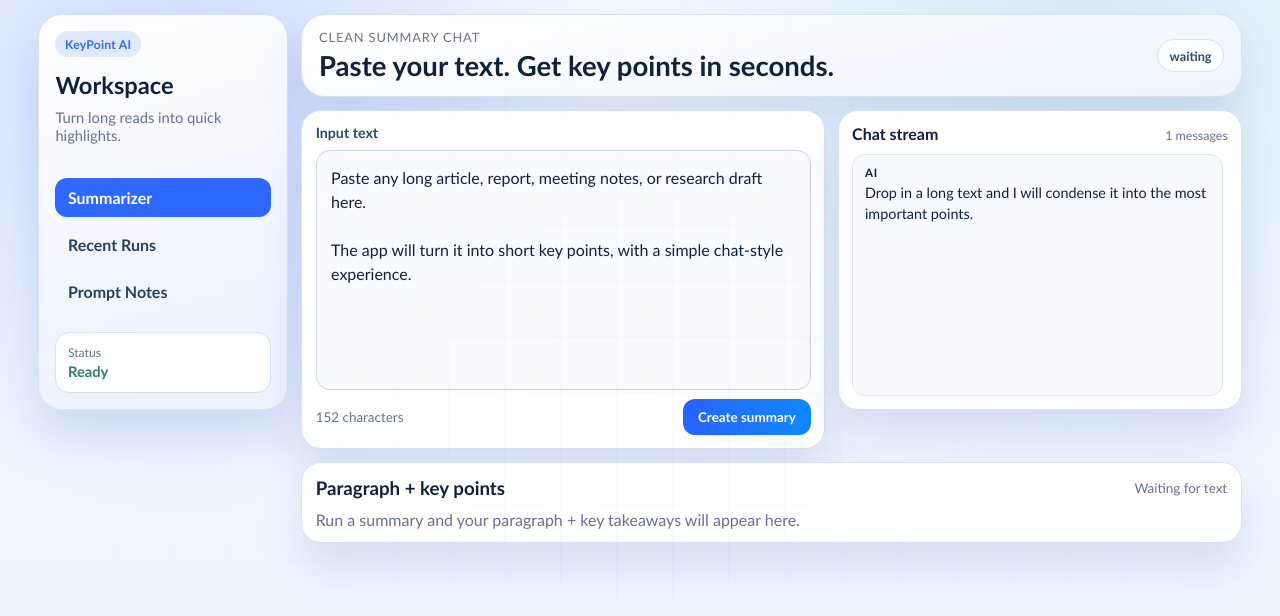
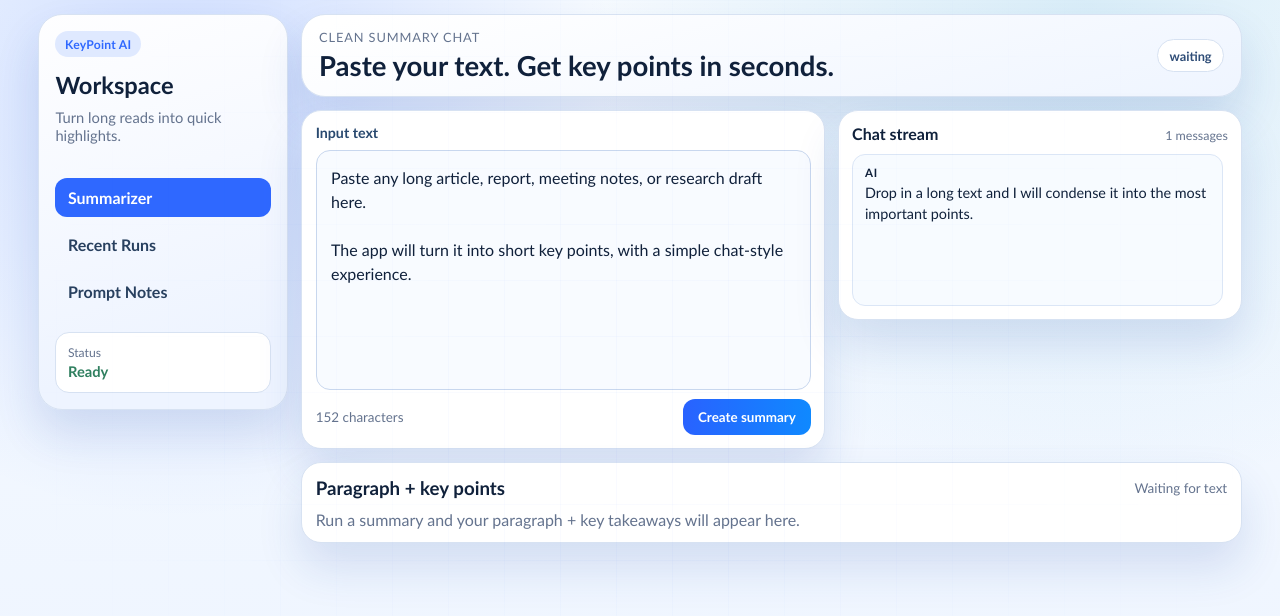
Before and after one commit to Cradky/Summarizing-Ai-, a Next.js app: page / in a window 1280 px wide. Shown: the top 616 px of the page. Built offline with nearby package versions, Linux system fonts and the light colour scheme.

Commit message:
Shorten chat stream panel height

```diff
--- a/src/app/globals.css
+++ b/src/app/globals.css
@@ -303,7 +303,8 @@ main {
   padding: 0.8rem;
   display: flex;
   flex-direction: column;
-  min-height: 300px;
+  min-height: 210px;
+  max-height: 260px;
 }
 
 .conversation-header {
@@ -329,6 +330,7 @@ main {
   display: grid;
   gap: 0.55rem;
   padding-right: 0.28rem;
+  max-height: 180px;
 }
 
 .bubble {
```
